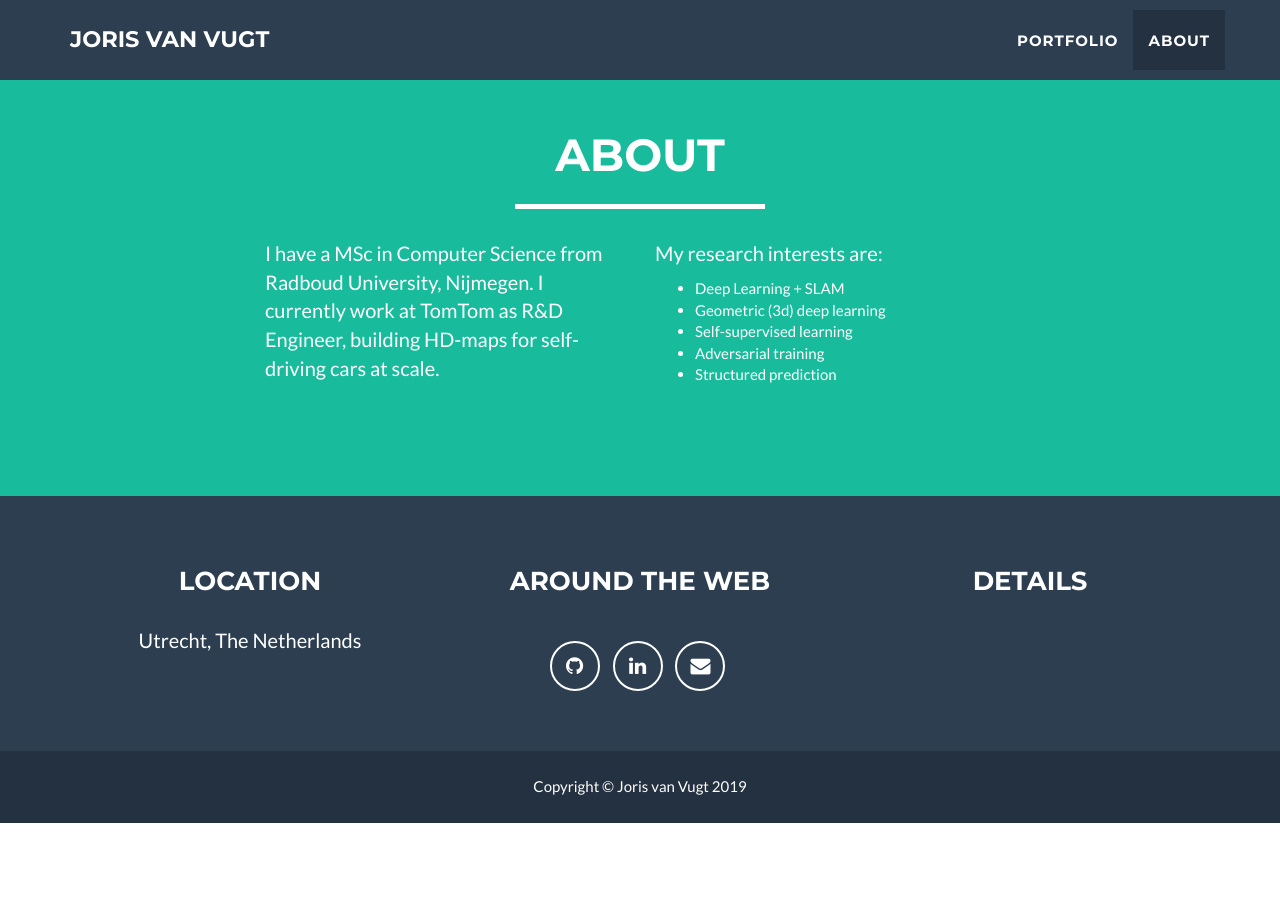
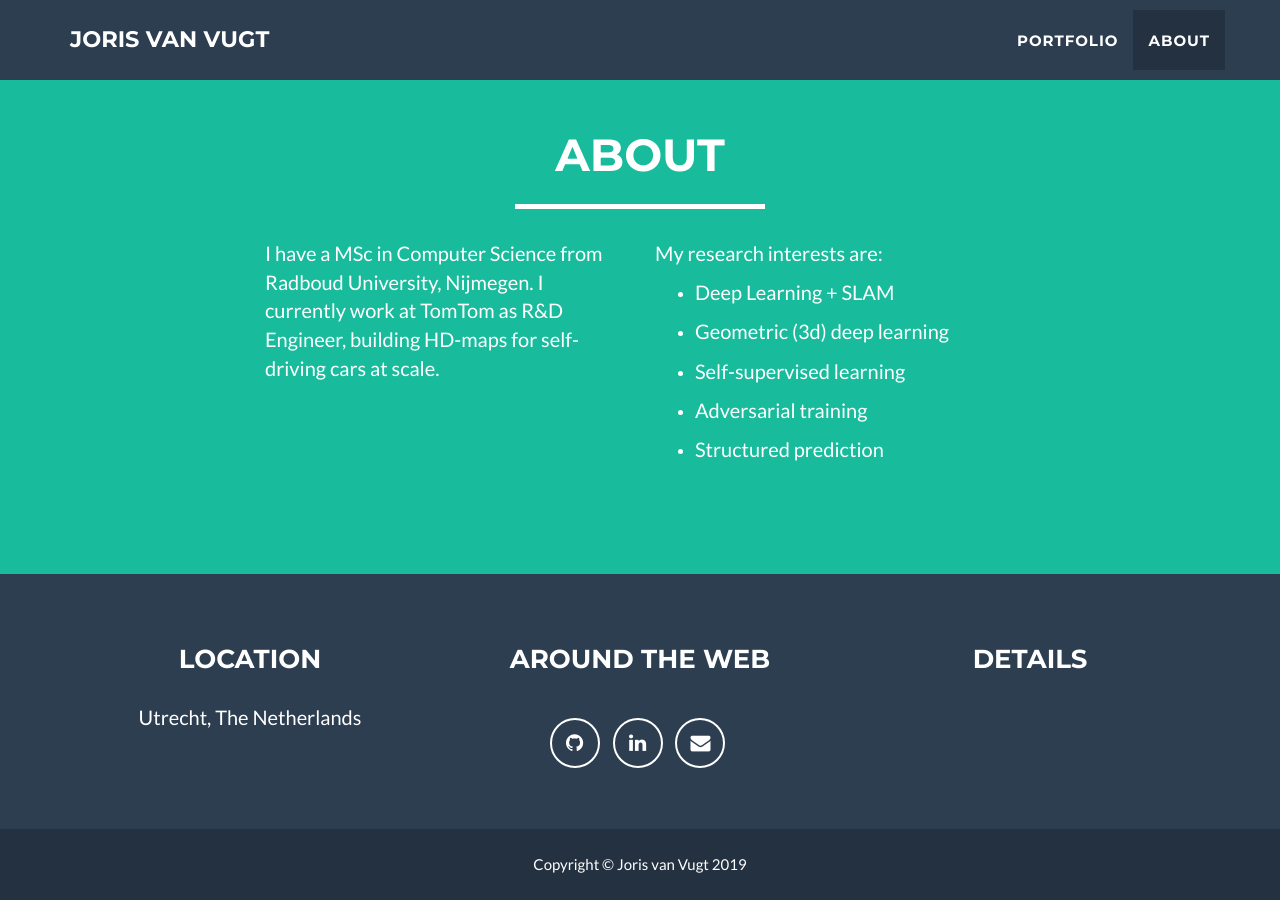
Before and after one commit to jvanvugt/jvanvugt.github.io, a Jekyll site: the page built from index.html, in a window 1280 px wide and 900 px high, scrolled down 1157 px. Built offline with Jekyll 4.4.1, drawn with Linux system fonts in a browser that asks for light colours; before the commit the page ends 1980 px from its top, so only the background shows below that.

Commit message:
Try to fix formatting

```diff
--- a/_includes/about.html
+++ b/_includes/about.html
@@ -15,11 +15,21 @@
             <div class="col-lg-4">
                 <p>My research interests are:
                     <ul>
-                        <li>Deep Learning + SLAM</li>
-                        <li>Geometric (3d) deep learning</li>
-                        <li>Self-supervised learning</li>
-                        <li>Adversarial training</li>
-                        <li>Structured prediction</li>
+                        <li>
+                            <p>Deep Learning + SLAM</p>
+                        </li>
+                        <li>
+                            <p>Geometric (3d) deep learning</p>
+                        </li>
+                        <li>
+                            <p>Self-supervised learning</p>
+                        </li>
+                        <li>
+                            <p>Adversarial training</p>
+                        </li>
+                        <li>
+                            <p>Structured prediction</p>
+                        </li>
                     </ul>
             </div>
         </div>
```
